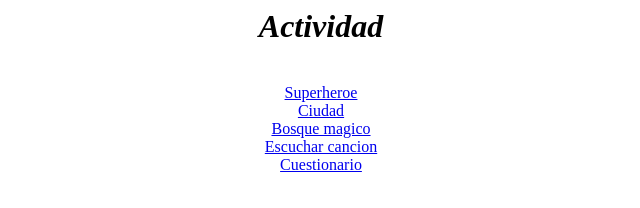
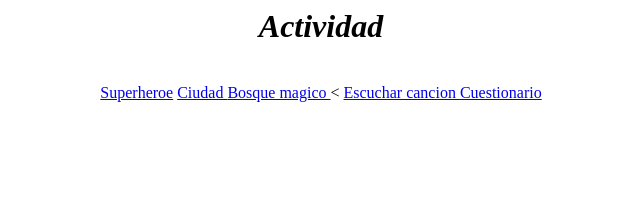
Before and after one commit to antolenisGCRB/antolenisGCRB.github.io, a plain HTML site: page index.html in a window 1280 px wide. Shown: the whole page, without its empty margins (319-959 px from the left). Drawn offline with Linux system fonts and the light colour scheme.

Commit message:
Update index.html

```diff
--- a/index.html
+++ b/index.html
@@ -5,11 +5,11 @@
     <body>
      <center><h1><b><i> Actividad </i></b></h1>
      <br>
-     <a href = "superheroe.html">Superheroe</a><br>
-     <a href="ciudad.html"> Ciudad </a><br>
-     <a href="bosque.html"> Bosque magico </a><br>
-    <a href="Audio.html"> Escuchar cancion </a><br>
-      <a href="cuestionario.html"> Cuestionario </a><br>
+     <a href = "superheroe.html">Superheroe</a>
+     <a href="ciudad.html"> Ciudad </a>
+     <a href="bosque.html"> Bosque magico </a><
+    <a href="Audio.html"> Escuchar cancion </a>
+      <a href="cuestionario.html"> Cuestionario </a>
 
      </center>
     </body>
```
